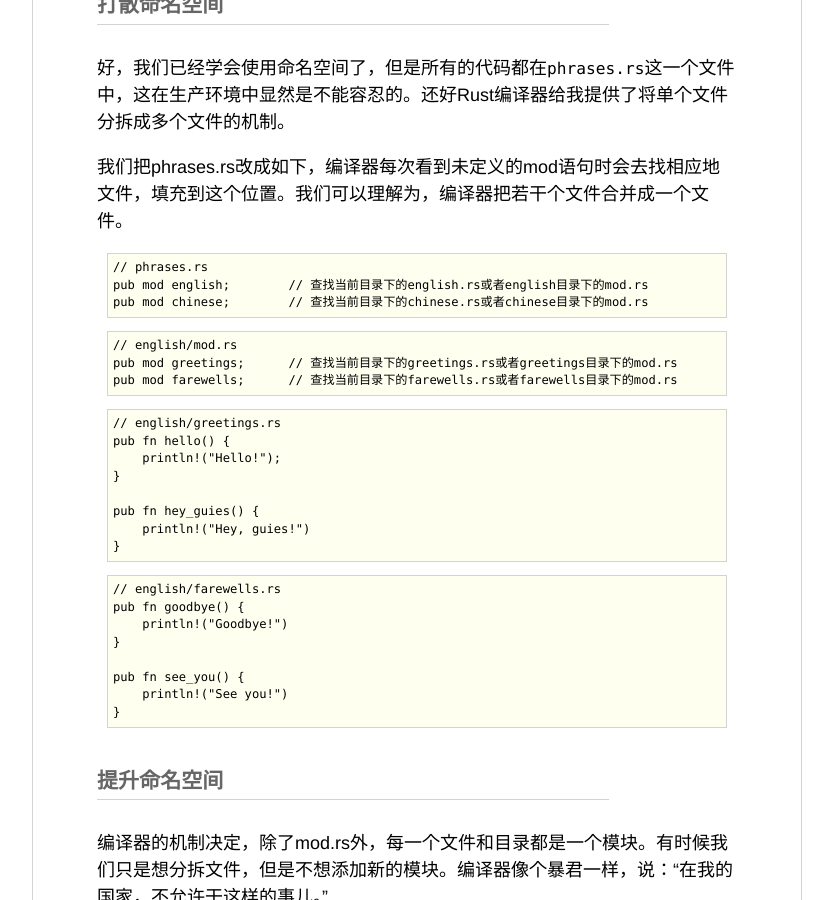
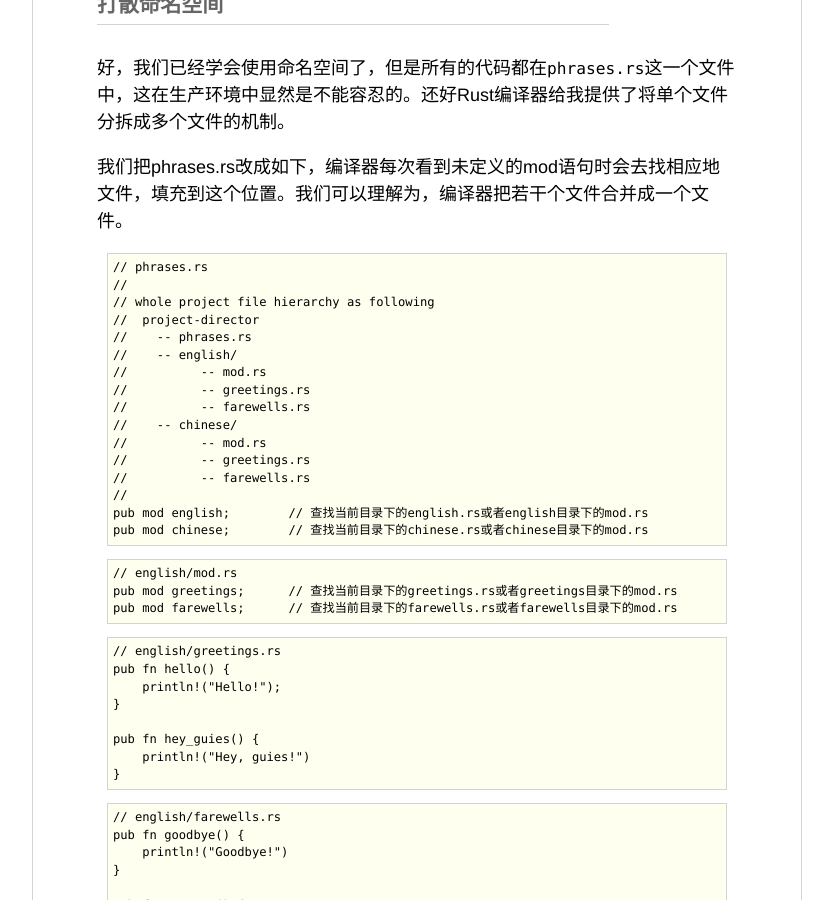
Before and after one commit to wankai/wankai.github.io, a Jekyll site: the page built from _posts/2014-09-26-rust-module-system.md, in a window 1280 px wide and 900 px high, scrolled down 2495 px. Shown: the whole window, without its empty margins (224-1057 px from the left). Built offline with Jekyll 4.4.1, drawn with Linux system fonts in a browser that asks for light colours; Markdown is read by kramdown in place of the engine named in the settings.

Commit message:
add file hierarchy

````diff
--- a/_posts/2014-09-26-rust-module-system.md
+++ b/_posts/2014-09-26-rust-module-system.md
@@ -111,6 +111,19 @@ farewells::everyone_will_know_you();
 
 ```
 // phrases.rs
+//
+// whole project file hierarchy as following
+//  project-director
+//    -- phrases.rs
+//    -- english/
+//          -- mod.rs
+//          -- greetings.rs
+//          -- farewells.rs
+//    -- chinese/
+//          -- mod.rs
+//          -- greetings.rs
+//          -- farewells.rs
+//
 pub mod english;	// 查找当前目录下的english.rs或者english目录下的mod.rs
 pub mod chinese;	// 查找当前目录下的chinese.rs或者chinese目录下的mod.rs
 ```
````
